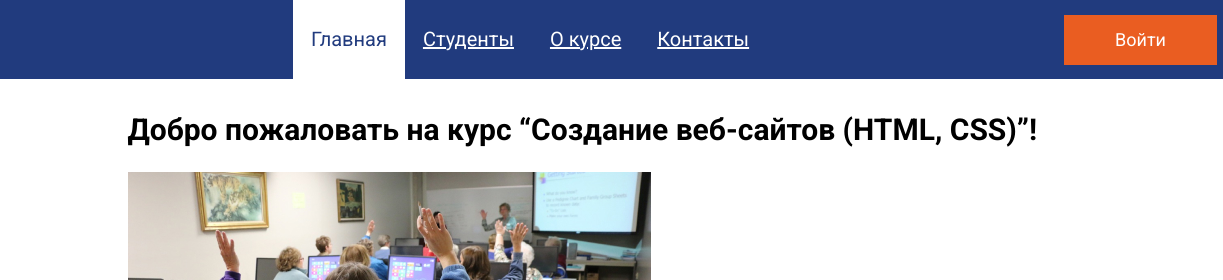
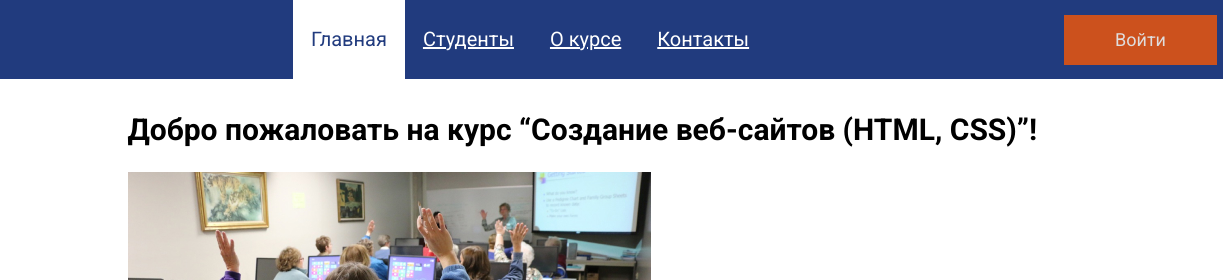
Before and after one commit to Nargiz4320/super-duper-funicular.githab.io, a plain HTML site: page index.html in a window 1280 px wide. In both pictures the pointer is over the link "Войти". Shown: the top 280 px of the page, 57-1280 px from the left. Drawn offline with Linux system fonts and the light colour scheme.

Commit message:
Add files via upload

```diff
--- a/style.css
+++ b/style.css
@@ -65,6 +65,11 @@ img {
     line-height: 21px;
     text-decoration: none;
     color: #FFFFFF;
+}
+
+.button:hover {
+    background: #cc511d;
+    color:#dfdddd;
 }
 
 .body_content {
```
